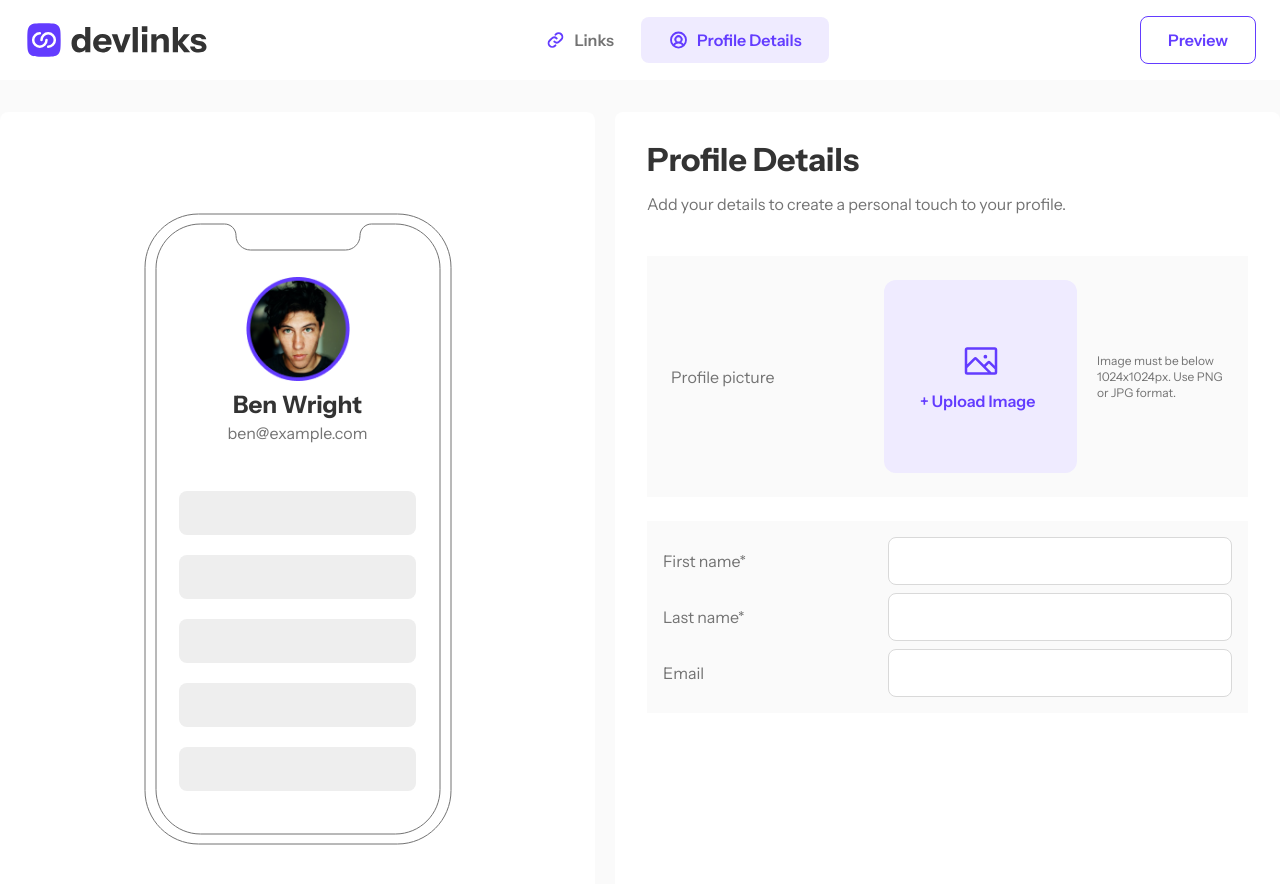
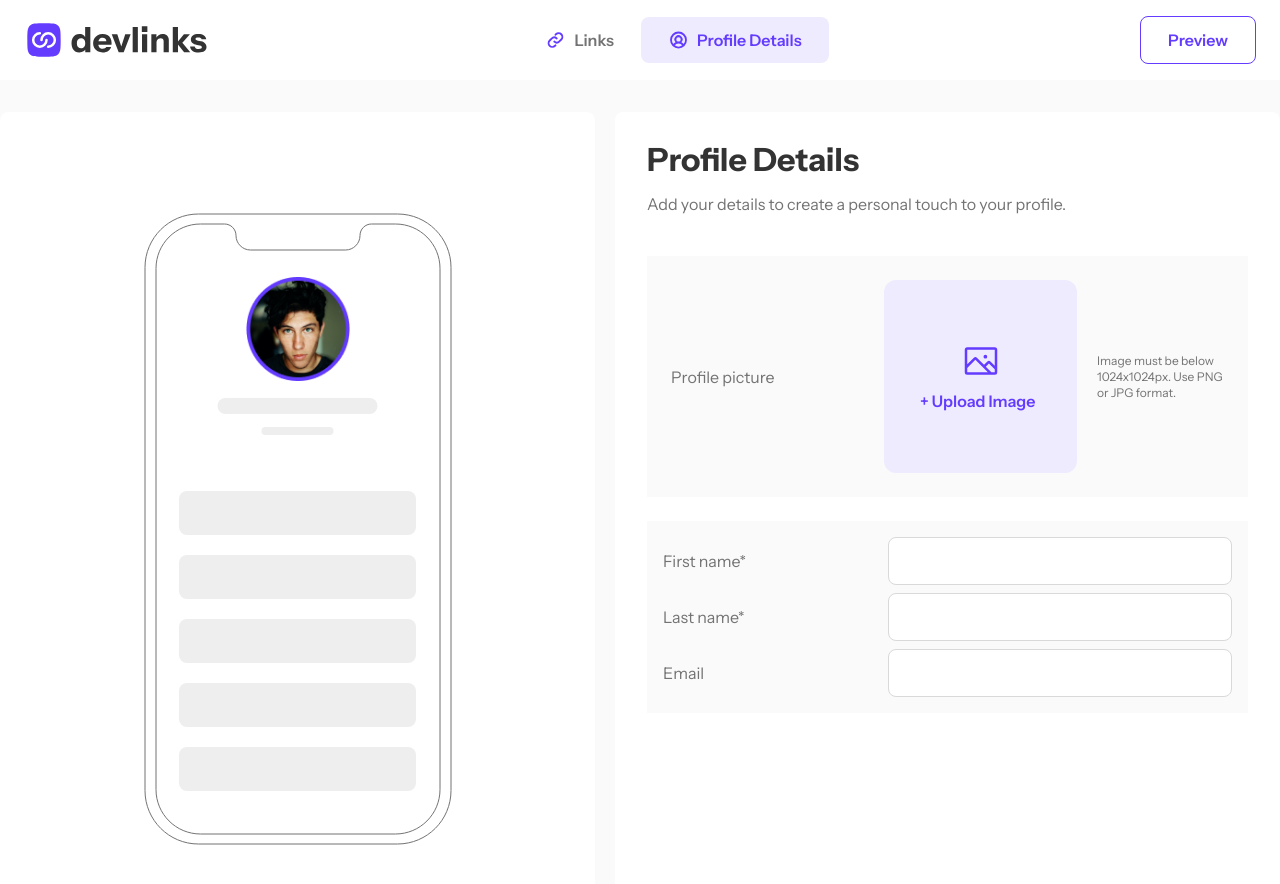
Before and after one commit to lomsadze123/fullstack-link-sharing-app, a React (Vite) app in the folder client/: page /profile in a window 1280 px wide. Shown: the top 884 px of the page. Built offline with nearby package versions, Linux system fonts and the light colour scheme.

Commit message:
improve profile and add customation on desktop adder

```diff
--- a/client/src/components/desktopAdder/AddDesktop.tsx
+++ b/client/src/components/desktopAdder/AddDesktop.tsx
@@ -4,7 +4,7 @@ import platform from "../../data/SocialData";
 import { useLinkContext } from "../../context/LinkContext";
 
 const AddDesktop = () => {
-  const { links } = useLinkContext();
+  const { links, userInfo } = useLinkContext();
 
   const colors: { [key: string]: string } = {
     GitHub: "bg-[#1A1A1A]",
@@ -24,9 +24,9 @@ const AddDesktop = () => {
         />
       </div>
       <h2 className="text-2xl px-4 font-bold bg-white text-blackMedium mt-2">
-        Ben Wright
+        {`${userInfo.firstName + " " + userInfo.lastName}`}
       </h2>
-      <p className="text-blackLight bg-white">ben@example.com</p>
+      <p className="text-blackLight bg-white">{userInfo.email}</p>
       {links.map((link, index) => (
         <div
           key={link + index}
--- a/client/src/components/profile/ProfileDetails.tsx
+++ b/client/src/components/profile/ProfileDetails.tsx
@@ -1,4 +1,5 @@
-import upload from "../../assets/icon-upload-image.svg";
+import UploadImage from "./UploadImage";
+import UserForm from "./UserForm";
 
 const ProfileDetails = () => {
   return (
@@ -17,69 +18,4 @@ const ProfileDetails = () => {
   );
 };
 
-const UploadImage = () => {
-  return (
-    <div className="bg-whiteBold p-4 mt-7 md:mt-10 md:flex md:justify-between md:items-center md:p-6">
-      <h3 className="text-blackLight mb-4 md:m-0">Profile picture</h3>
-      <div className="md:flex md:items-center md:gap-5">
-        <form className="size-[193px]">
-          <label
-            className="px-9 py-[60.5px] bg-purpleLight block rounded-xl lg:cursor-pointer"
-            htmlFor="myFile"
-          >
-            <img
-              className="mx-auto mb-2"
-              src={upload}
-              alt="upload image icon"
-            />{" "}
-            <span className="text-purple font-semibold">+ Upload Image</span>
-          </label>
-          <input className="hidden" type="file" id="myFile" name="filename" />
-          {/* <input type="submit" /> */}
-        </form>
-        <p className="text-xs text-blackLight mt-5 md:m-0 md:max-w-[127px]">
-          Image must be below 1024x1024px. Use PNG or JPG format.
-        </p>
-      </div>
-    </div>
-  );
-};
-
-const UserForm = () => {
-  return (
-    <form className="bg-whiteBold text-blackLight p-4 space-y-2 mt-6">
-      <div className="flex flex-col gap-1 md:flex-row md:justify-between md:items-center">
-        <label className="text-xs md:text-base" htmlFor="first-name">
-          First name*
-        </label>
-        <input
-          className="w-full outline-none border-[1px] rounded-lg border-greyLight py-[11px] px-4 md:w-[344px] text-blackMedium"
-          type="text"
-          id="first-name"
-        />
-      </div>
-      <div className="flex flex-col gap-1 md:flex-row md:justify-between md:items-center">
-        <label className="text-xs md:text-base" htmlFor="last-name">
-          Last name*
-        </label>
-        <input
-          className="w-full outline-none border-[1px] rounded-lg border-greyLight py-[11px] px-4 md:w-[344px] text-blackMedium"
-          type="text"
-          id="last-name"
-        />
-      </div>
-      <div className="flex flex-col gap-1 md:flex-row md:justify-between md:items-center">
-        <label className="text-xs md:text-base" htmlFor="email">
-          Email
-        </label>
-        <input
-          className="w-full outline-none border-[1px] rounded-lg border-greyLight py-[11px] px-4 md:w-[344px] text-blackMedium"
-          type="email"
-          id="email"
-        />
-      </div>
-    </form>
-  );
-};
-
 export default ProfileDetails;
--- /dev/null
+++ b/client/src/components/profile/UploadImage.tsx
@@ -0,0 +1,31 @@
+import upload from "../../assets/icon-upload-image.svg";
+
+const UploadImage = () => {
+  return (
+    <div className="bg-whiteBold p-4 mt-7 md:mt-10 md:flex md:justify-between md:items-center md:p-6">
+      <h3 className="text-blackLight mb-4 md:m-0">Profile picture</h3>
+      <div className="md:flex md:items-center md:gap-5">
+        <form className="size-[193px]">
+          <label
+            className="px-9 py-[60.5px] bg-purpleLight block rounded-xl lg:cursor-pointer"
+            htmlFor="myFile"
+          >
+            <img
+              className="mx-auto mb-2"
+              src={upload}
+              alt="upload image icon"
+            />{" "}
+            <span className="text-purple font-semibold">+ Upload Image</span>
+          </label>
+          <input className="hidden" type="file" id="myFile" name="filename" />
+          {/* <input type="submit" /> */}
+        </form>
+        <p className="text-xs text-blackLight mt-5 md:m-0 md:max-w-[127px]">
+          Image must be below 1024x1024px. Use PNG or JPG format.
+        </p>
+      </div>
+    </div>
+  );
+};
+
+export default UploadImage;
--- /dev/null
+++ b/client/src/components/profile/UserForm.tsx
@@ -0,0 +1,60 @@
+import { useLinkContext } from "../../context/LinkContext";
+
+const UserForm = () => {
+  const { userInfo, setUserInfo } = useLinkContext();
+
+  const handleInputChange = (e: React.ChangeEvent<HTMLInputElement>) => {
+    const { name, value } = e.target;
+
+    setUserInfo({
+      ...userInfo, // Spread the existing user info
+      [name]: value, // Update the specific field
+    });
+  };
+
+  return (
+    <form className="bg-whiteBold text-blackLight p-4 space-y-2 mt-6">
+      <div className="flex flex-col gap-1 md:flex-row md:justify-between md:items-center">
+        <label className="text-xs md:text-base" htmlFor="first-name">
+          First name*
+        </label>
+        <input
+          className="w-full outline-none border-[1px] rounded-lg border-greyLight py-[11px] px-4 md:w-[344px] text-blackMedium"
+          type="text"
+          name="firstName"
+          value={userInfo.firstName}
+          id="first-name"
+          onChange={handleInputChange}
+        />
+      </div>
+      <div className="flex flex-col gap-1 md:flex-row md:justify-between md:items-center">
+        <label className="text-xs md:text-base" htmlFor="last-name">
+          Last name*
+        </label>
+        <input
+          className="w-full outline-none border-[1px] rounded-lg border-greyLight py-[11px] px-4 md:w-[344px] text-blackMedium"
+          type="text"
+          name="lastName"
+          value={userInfo.lastName}
+          id="last-name"
+          onChange={handleInputChange}
+        />
+      </div>
+      <div className="flex flex-col gap-1 md:flex-row md:justify-between md:items-center">
+        <label className="text-xs md:text-base" htmlFor="email">
+          Email
+        </label>
+        <input
+          className="w-full outline-none border-[1px] rounded-lg border-greyLight py-[11px] px-4 md:w-[344px] text-blackMedium"
+          type="email"
+          name="email"
+          value={userInfo.email}
+          id="email"
+          onChange={handleInputChange}
+        />
+      </div>
+    </form>
+  );
+};
+
+export default UserForm;
--- a/client/src/context/LinkContext.tsx
+++ b/client/src/context/LinkContext.tsx
@@ -1,15 +1,5 @@
-import React, { createContext, useContext, useState, ReactNode } from "react";
-
-interface LinkContextType {
-  links: string[];
-  setLinks: React.Dispatch<React.SetStateAction<string[]>>;
-  number: number[];
-  setNumber: React.Dispatch<React.SetStateAction<number[]>>;
-  choose: string[];
-  setChoose: React.Dispatch<React.SetStateAction<string[]>>;
-  active: number;
-  setActive: React.Dispatch<React.SetStateAction<number>>;
-}
+import { createContext, useContext, useState, ReactNode } from "react";
+import { LinkContextType } from "../types/Types";
 
 // Create the LinkContext
 const LinkContext = createContext<LinkContextType | undefined>(undefined);
@@ -31,6 +21,11 @@ export const LinkProvider = ({ children }: LinkProviderProps) => {
   const [number, setNumber] = useState<number[]>([]);
   const [choose, setChoose] = useState<string[]>(["GitHub"]);
   const [active, setActive] = useState(0);
+  const [userInfo, setUserInfo] = useState({
+    firstName: "",
+    lastName: "",
+    email: "",
+  });
 
   const contextValue: LinkContextType = {
     links,
@@ -41,6 +36,8 @@ export const LinkProvider = ({ children }: LinkProviderProps) => {
     setChoose,
     active,
     setActive,
+    userInfo,
+    setUserInfo,
   };
 
   return (
--- a/client/src/types/Types.ts
+++ b/client/src/types/Types.ts
@@ -2,3 +2,26 @@ export interface ChooseTypes {
   choose: string;
   setChoose: React.Dispatch<React.SetStateAction<string>>;
 }
+
+export interface LinkContextType {
+  links: string[];
+  setLinks: React.Dispatch<React.SetStateAction<string[]>>;
+  number: number[];
+  setNumber: React.Dispatch<React.SetStateAction<number[]>>;
+  choose: string[];
+  setChoose: React.Dispatch<React.SetStateAction<string[]>>;
+  active: number;
+  setActive: React.Dispatch<React.SetStateAction<number>>;
+  userInfo: {
+    firstName: string;
+    lastName: string;
+    email: string;
+  };
+  setUserInfo: React.Dispatch<
+    React.SetStateAction<{
+      firstName: string;
+      lastName: string;
+      email: string;
+    }>
+  >;
+}
```
